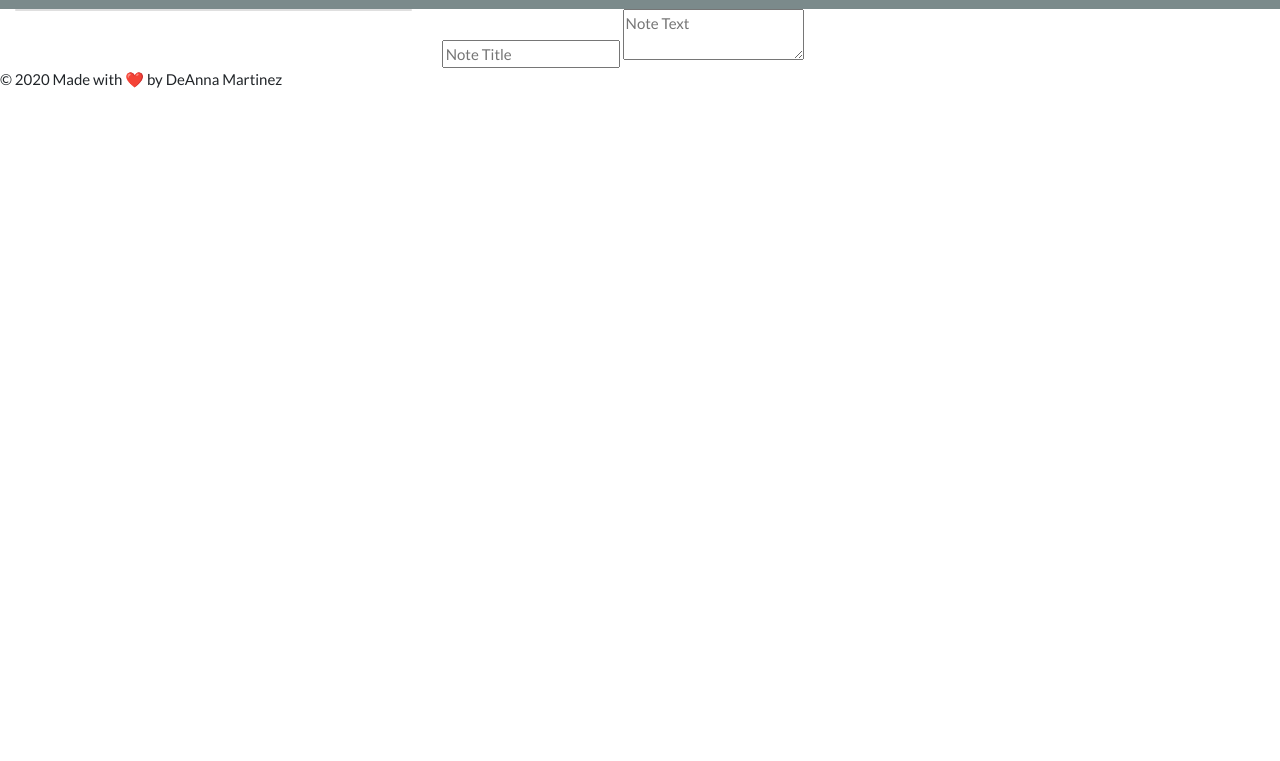
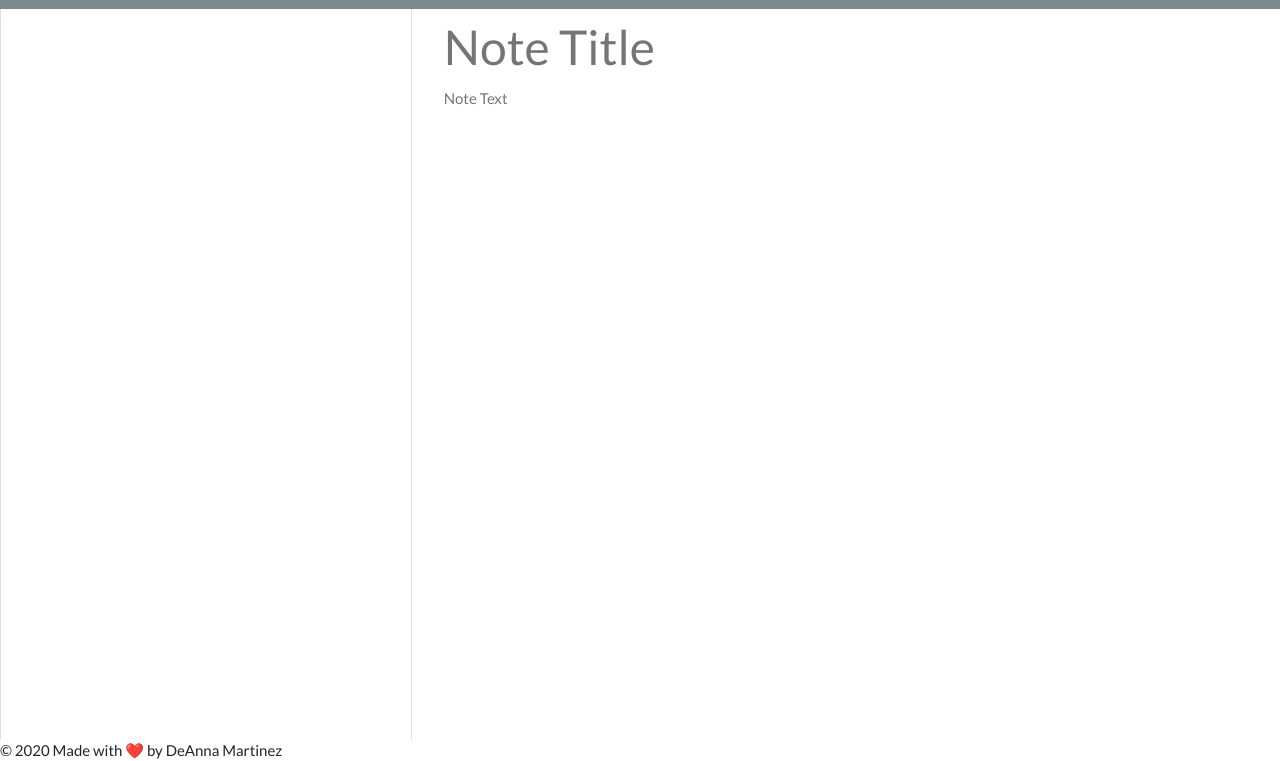
Before and after one commit to deannapi/note-taker, a website: page public/notes.html in a window 1280 px wide. Shown: the part 62-823 px from the top of the page. Before the commit the page ends 800 px from the top, so only its background shows below. Drawn offline with nearby package versions, Linux system fonts and the light colour scheme; no server answers; files whose address does not match are found by name.

Commit message:
notes.html route

```diff
--- a/public/notes.html
+++ b/public/notes.html
@@ -9,7 +9,7 @@
   <link rel="stylesheet" href="https://cdnjs.cloudflare.com/ajax/libs/bootswatch/4.1.3/flatly/bootstrap.min.css" />
   <link rel="stylesheet" href="https://use.fontawesome.com/releases/v5.3.1/css/all.css" integrity="sha384-mzrmE5qonljUremFsqc01SB46JvROS7bZs3IO2EmfFsd15uHvIt+Y8vEf7N7fWAU"
     crossorigin="anonymous">
-  <link rel="stylesheet" href="./assets/css/styles.css" type="text/html">
+  <link rel="stylesheet" href="./assets/css/styles.css">
 </head>
 
 <body>
```
Also changed, not shown: public/index.html (+1 -1 lines).
